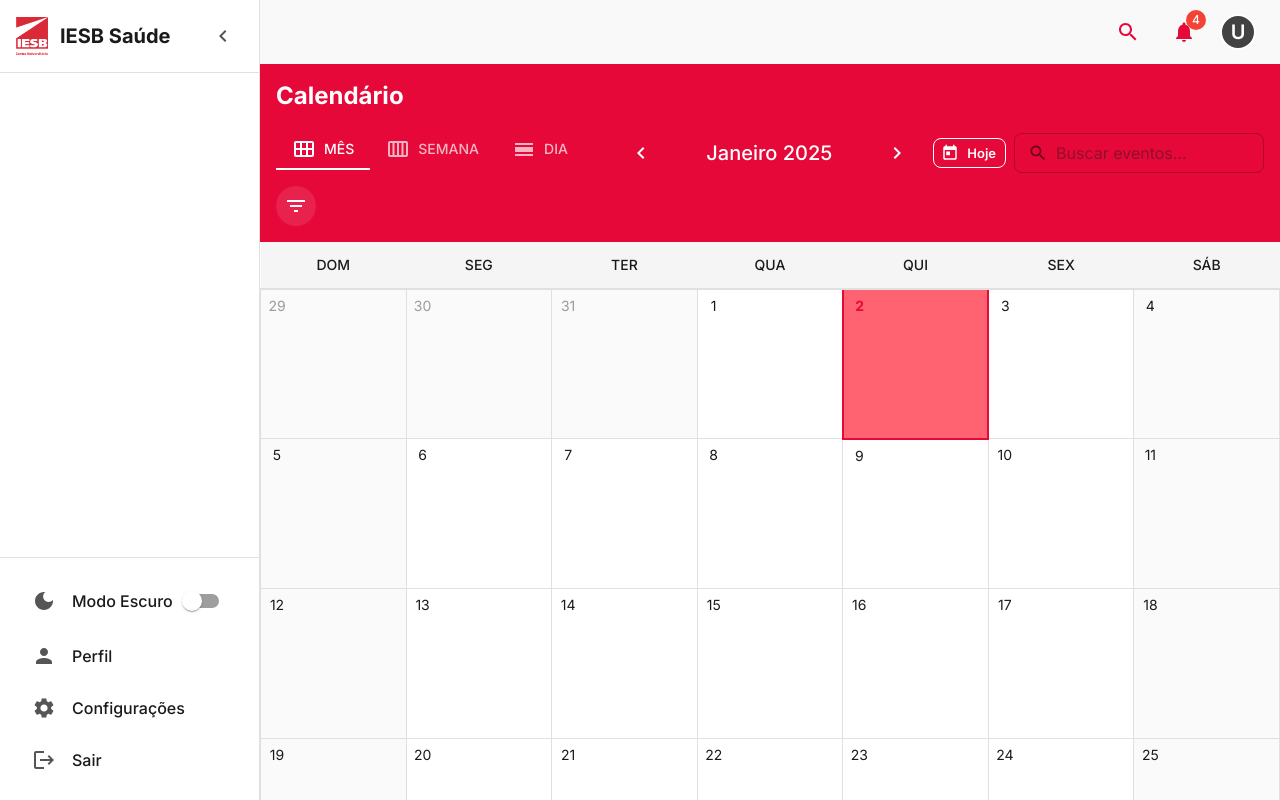
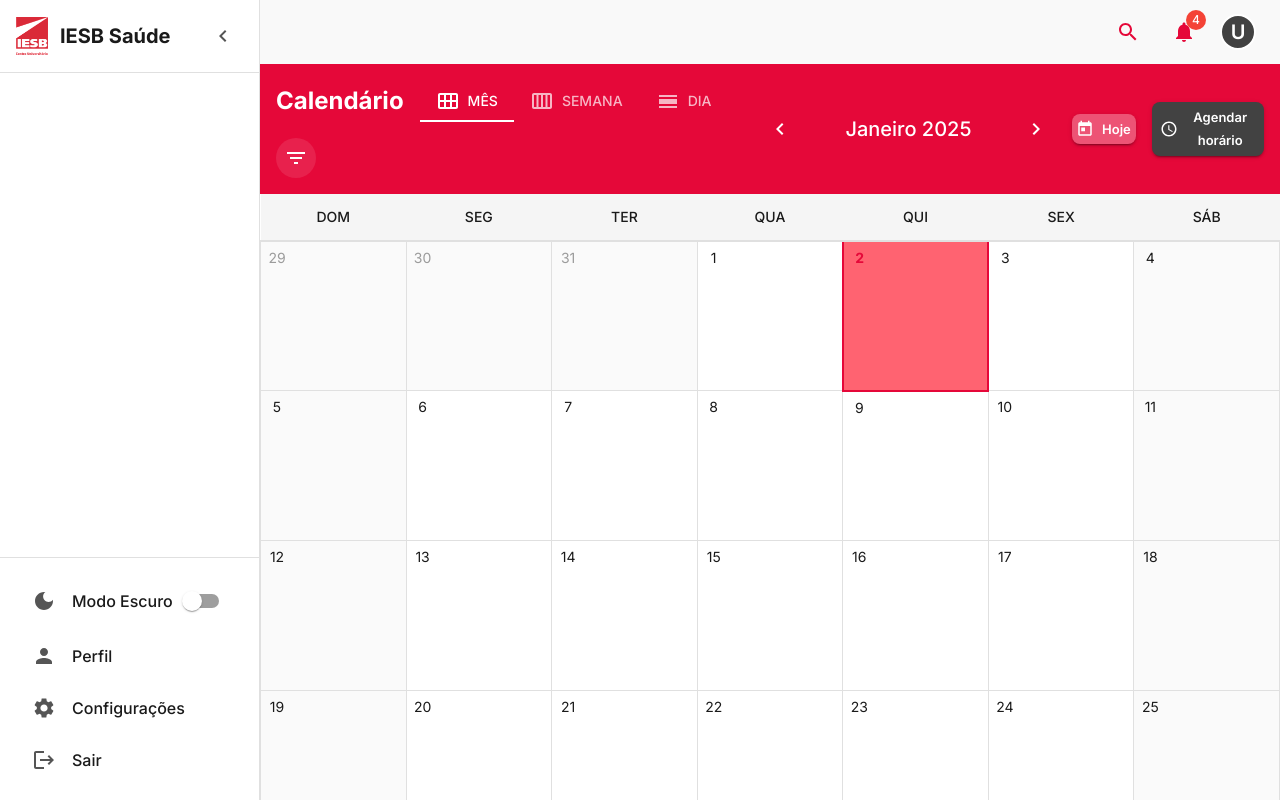
Before and after one commit to gabrielbentog/iesb-saude-client, a Next.js app: page /gestor/calendario in a window 1280 px wide. Shown: the top 800 px of the page. Built offline with nearby package versions, Linux system fonts and the light colour scheme.

Commit message:
refactor: changes in agendamento

```diff
--- a/src/app/(main)/gestor/calendario/page.tsx
+++ b/src/app/(main)/gestor/calendario/page.tsx
@@ -7,7 +7,7 @@ import EnhancedCalendar from "@/app/components/Calendar/EnhancedCalendar";
 export default function Calendar() {
   return (
     <>
-      <EnhancedCalendar />
+      <EnhancedCalendar showScheduleButton={true} />
     </>
   );
 }
--- a/src/app/components/Calendar/CalendarHeader.tsx
+++ b/src/app/components/Calendar/CalendarHeader.tsx
@@ -9,8 +9,6 @@ import {
   Tab,
   IconButton,
   Button,
-  TextField,
-  InputAdornment,
   Menu,
   MenuItem,
   Divider,
@@ -21,11 +19,11 @@ import ChevronLeftIcon from '@mui/icons-material/ChevronLeft';
 import ChevronRightIcon from '@mui/icons-material/ChevronRight';
 import TodayIcon from '@mui/icons-material/Today';
 import FilterListIcon from '@mui/icons-material/FilterList';
-import SearchIcon from '@mui/icons-material/Search';
 import CloseIcon from '@mui/icons-material/Close';
 import CalendarViewMonthIcon from '@mui/icons-material/CalendarViewMonth';
 import CalendarViewWeekIcon from '@mui/icons-material/CalendarViewWeek';
 import CalendarViewDayIcon from '@mui/icons-material/CalendarViewDay';
+import ScheduleIcon from '@mui/icons-material/Schedule';
 import { EventCategory } from '@/app/components/Calendar/types';
 
 interface CalendarHeaderProps {
@@ -46,6 +44,9 @@ interface CalendarHeaderProps {
   onFilterToggle: (category: EventCategory) => void;
   onClearFilters: () => void;
   categoryConfig: Record<string, { color: string; icon: React.ReactNode }>;
+  // Novas props para o botão de agendar horário:
+  showScheduleButton?: boolean;
+  onScheduleClick?: () => void;
 }
 
 export function CalendarHeader({
@@ -56,9 +57,6 @@ export function CalendarHeader({
   onNext,
   onToday,
   onViewModeChange,
-  searchTerm,
-  onSearchChange,
-  onClearSearch,
   filterAnchorEl,
   onFilterClick,
   onFilterClose,
@@ -66,6 +64,8 @@ export function CalendarHeader({
   onFilterToggle,
   onClearFilters,
   categoryConfig,
+  showScheduleButton = false,
+  onScheduleClick,
 }: CalendarHeaderProps) {
   return (
     <Box
@@ -139,7 +139,7 @@ export function CalendarHeader({
         </Menu>
       </Box>
 
-      {/* Parte direita: navegação, data, botão "Hoje" e busca */}
+      {/* Parte direita: navegação, data, botão "Hoje" e campo de busca ou botão de agendar horário */}
       <Box sx={{ display: "flex", alignItems: "center", gap: 1, flexWrap: { xs: "wrap", md: "nowrap" } }}>
         <IconButton onClick={onPrev} color="inherit">
           <ChevronLeftIcon />
@@ -159,43 +159,39 @@ export function CalendarHeader({
           <ChevronRightIcon />
         </IconButton>
         <Button
-          variant="outlined"
+          variant="contained"
           size="small"
           onClick={onToday}
-          startIcon={<TodayIcon sx={{ color: "white" }} />}
+          startIcon={<TodayIcon />}
           sx={{
             ml: 1,
-            borderColor: "#fff",
-            color: "#fff",
+            backgroundColor: "rgba(255,255,255,0.3)",
+            color: "white",
             "&:hover": {
-              borderColor: "#fff",
-              backgroundColor: "rgba(255,255,255,0.1)",
+              backgroundColor: "rgba(255,255,255,0.5)",
             },
           }}
         >
           Hoje
         </Button>
-        <TextField
-          placeholder="Buscar eventos..."
-          value={searchTerm}
-          onChange={onSearchChange}
-          size="small"
-          sx={{ width: { xs: "100%", sm: 250 } }}
-          InputProps={{
-            startAdornment: (
-              <InputAdornment position="start">
-                <SearchIcon fontSize="small" />
-              </InputAdornment>
-            ),
-            endAdornment: searchTerm && (
-              <InputAdornment position="end">
-                <IconButton size="small" onClick={onClearSearch}>
-                  <CloseIcon fontSize="small" />
-                </IconButton>
-              </InputAdornment>
-            ),
-          }}
-        />
+        {showScheduleButton && (
+          <Button
+            variant="contained"
+            size="small"
+            onClick={onScheduleClick}
+            startIcon={<ScheduleIcon />}
+            sx={{
+              ml: 1,
+              backgroundColor: "secondary.main",
+              color: "white",
+              "&:hover": {
+                backgroundColor: "secondary.dark",
+              },
+            }}
+          >
+            Agendar horário
+          </Button>
+        )}
       </Box>
     </Box>
   );
--- a/src/app/components/Calendar/EnhancedCalendar.tsx
+++ b/src/app/components/Calendar/EnhancedCalendar.tsx
@@ -10,6 +10,7 @@ import { CalendarMonthView } from "./CalendarMonthView";
 import { CalendarWeekView } from "./CalendarWeekView";
 import { CalendarDayView } from "./CalendarDayView";
 import { EventCategory, CalendarEvent } from "@/app/components/Calendar/types";
+import { usePushWithProgress } from "@/app/hooks/usePushWithProgress"
 
 const categoryConfig: Record<EventCategory, { color: string; icon: React.ReactNode }> = {
   medical: { color: "#E50839", icon: <span>Médico</span> },
@@ -39,12 +40,13 @@ const sampleEvents: CalendarEvent[] = [
   // outros eventos...
 ];
 
-export default function EnhancedCalendar() {
+export default function EnhancedCalendar({ showScheduleButton }: { showScheduleButton: boolean }) {
   const [currentDate, setCurrentDate] = useState(new Date());
   const [viewMode, setViewMode] = useState<"month" | "week" | "day">("month");
   const [filterAnchorEl, setFilterAnchorEl] = useState<null | HTMLElement>(null);
   const [activeFilters, setActiveFilters] = useState<EventCategory[]>([]);
   const [searchTerm, setSearchTerm] = useState("");
+  const pushWithProgress = usePushWithProgress();
 
   // Funções de navegação
   const handlePrev = () => {
@@ -151,6 +153,8 @@ export default function EnhancedCalendar() {
             onFilterToggle={handleFilterToggle}
             onClearFilters={handleClearFilters}
             categoryConfig={categoryConfig}
+            showScheduleButton={showScheduleButton}
+            onScheduleClick={() => pushWithProgress("calendario/agendamento")}
           />
           <Box sx={{ flex: 1, overflow: "auto" }}>{calendarContent}</Box>
         </Paper>
```
Also changed, not shown: src/app/(main)/gestor/calendario/agendamento/page.tsx (+70 -23 lines).
